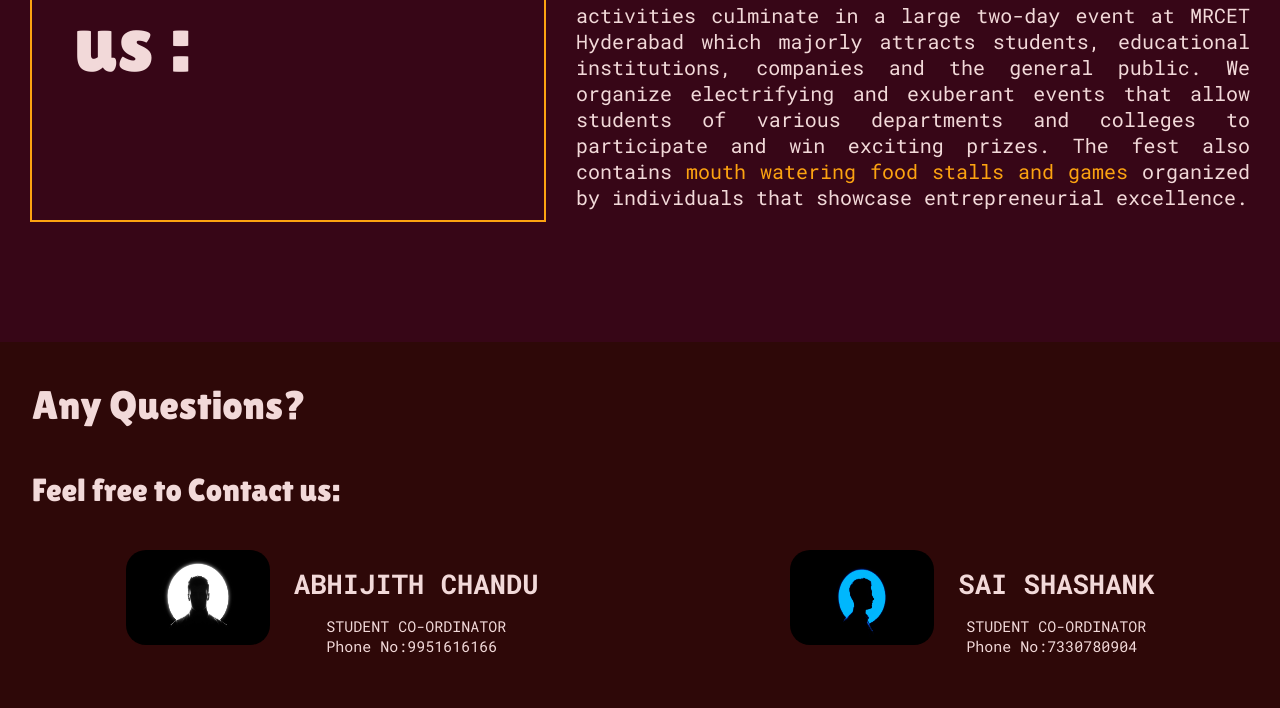
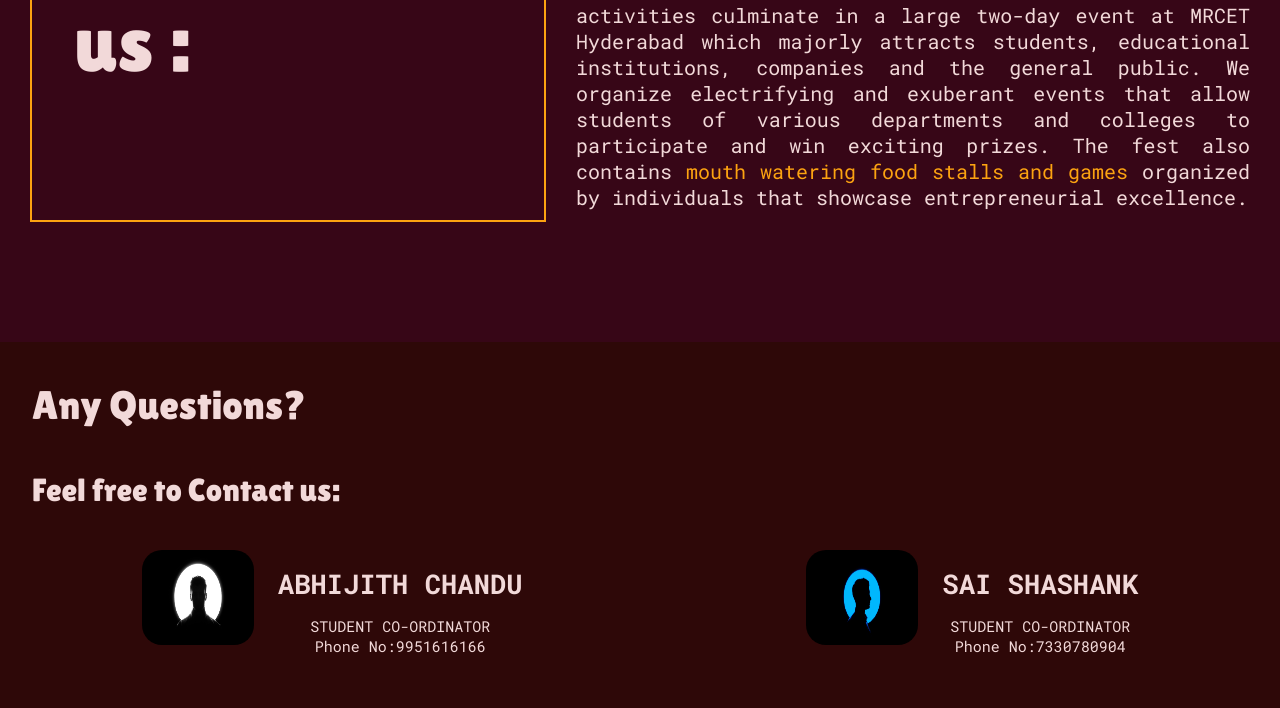
Before and after one commit to Kushwanth18/TechTrix, a plain HTML site: page index.html in a window 1280 px wide. Shown: the part 1115-1823 px from the top of the page. Drawn offline with Linux system fonts and the light colour scheme; a web font is replaced by a local one.

Commit message:
Add files via upload

```diff
--- a/style.css
+++ b/style.css
@@ -270,6 +270,7 @@ main .eventsButton:hover a {
 
 .contact .contacts-row .c1 {
   display: flex;
+  flex-direction: column;
   justify-content: center;
 }
 
@@ -286,12 +287,14 @@ main .eventsButton:hover a {
 }
 .info p {
   font-family: "Roboto Mono";
+  text-align: center;
   font-size: 10px;
 }
 
 .contact .contacts-row .c2 {
   display: flex;
   justify-content: center;
+  flex-direction: column;
 }
 
 .c2 .info h5 {
@@ -395,11 +398,6 @@ main .eventsButton:hover a {
   nav a:hover {
     color: #e6ef92;
   }
-  .contact .contacts-row img {
-    width: 5rem;
-    border-radius: 20px;
-    margin-right: 1.5rem;
-  }
 }
 
 /* css for bg2 */
@@ -449,15 +447,26 @@ main .eventsButton:hover a {
     font-family: "Roboto Mono";
     font-size: 13px;
   }
-
   .contact .contacts-row .c2 {
     display: flex;
+    flex-direction: row;
+    justify-content: center;
+  }
+
+  .contact .contacts-row .c1 {
+    display: flex;
+    flex-direction: row;
     justify-content: center;
   }
 
   .c2 .info h5 {
     font-size: 1.2rem;
     margin-top: 15px;
+  }
+  .contact .contacts-row img {
+    width: 5rem;
+    border-radius: 20px;
+    margin-right: 1.5rem;
   }
 }
 /* css for bg1 */
@@ -535,7 +544,7 @@ main .eventsButton:hover a {
     text-shadow: 2px 2px 0px rgba(0, 0, 0, 0.5);
   }
   .contact .contacts-row img {
-    width: 9rem;
+    width: 7rem;
     border-radius: 20px;
     margin-right: 1.5rem;
   }
```
